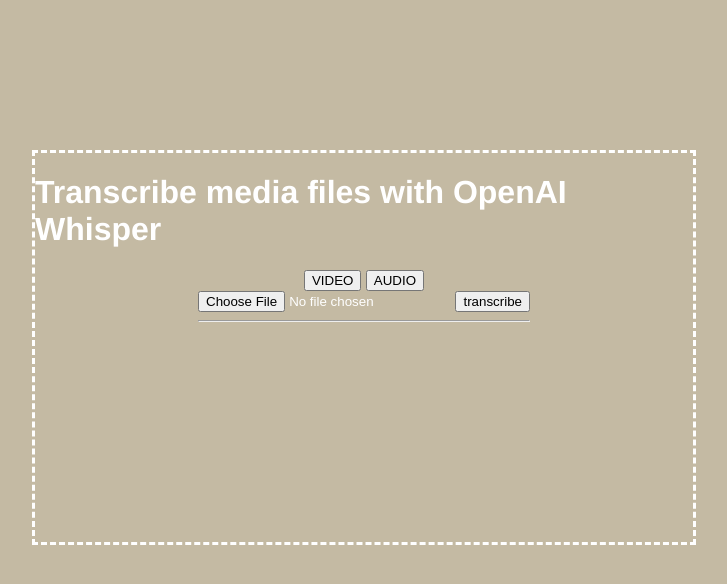
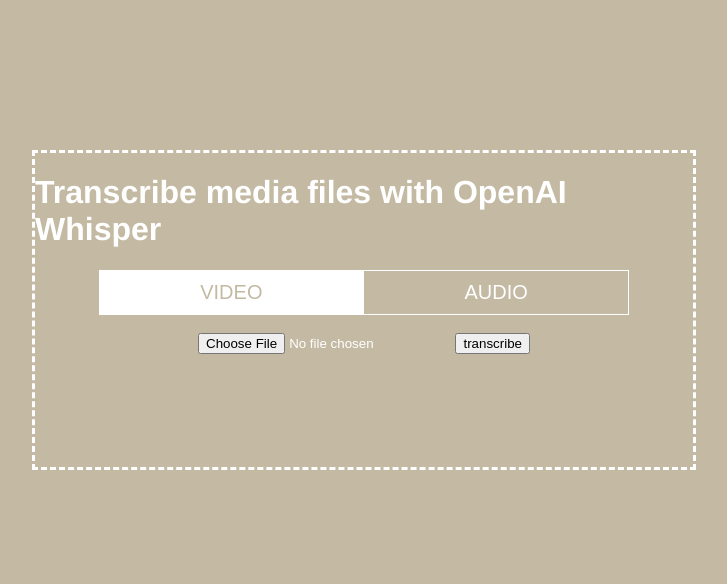
Before and after one commit to FrostyAqua37/Video-and-audio-transcription, a Flask app: page / in a window 1280 px wide. Shown: the top 584 px of the page, without its empty margins (276-1003 px from the left). Run offline with Flask 3, Linux system fonts and the light colour scheme.

Commit message:
Added more css styling and /audio endpoint

```diff
--- a/flaskr/app.py
+++ b/flaskr/app.py
@@ -5,10 +5,16 @@
 import os
 
 app = Flask(__name__)
+app.config['UPLOAD_FOLDER'] = 'static/uploads'
 
-app.config['UPLOAD_FOLDER'] = 'static/uploads'
+model = Transcribe()
 allowed_video_formats = {'mp4', 'avi', 'mov', 'wmv', 'ogg', 'webm', 'mkv', 'flv'}
 allowed_audio_formats = {'mp3', 'wav', 'flac', 'wma', 'aac', 'aiff', 'ogg', 'midi'}
+
+@app.route('/', methods=['GET'])
+def index():
+    #Returns the home page.
+    return render_template('index.html')
 
 def valid_filetype(filename:str, type:str):
     #Checks if filetype is valid by checking file extension at the end.
@@ -22,14 +28,9 @@
     if '.' in filename:
         return filename.rsplit('.', 1)[1].lower() in allowed_format
 
-@app.route('/', methods=['GET'])
-def index():
-    #Returns the home page.
-    return render_template('index.html')
-
 @app.route('/video', methods=['POST'])
 def video(filetype:str='video'):
-    if 'video' not in request.files or request.files['video'] == '':
+    if 'video' not in request.files:
         #Checks if a video is uploaded or not
         flash('No file found')
 
@@ -42,10 +43,26 @@
         path = os.path.join(app.config['UPLOAD_FOLDER'], filename)
         file.save(path)
 
-        trancriber = Transcribe(path, type='video')
-        subtitles = trancriber.transcribed_text
+        subtitles = model.transcribe(path)
+        return render_template('index.html', video=f'../{path}', video_subtitles=subtitles)
 
-        return render_template('index.html', filename=f'../{path}', subtitles=subtitles)
+    return redirect(url_for('index'))
+
+@app.route('/audio', methods=['POST'])
+def audio(filetype:str='audio'):
+    if 'audio' not in request.files:
+        #Checks if audio is submitted or not.
+        flash('No audio file found.')
+
+    #Uploaded audio file.
+    file = request.files['audio']
+
+    if file and valid_filetype(file.filename, filetype):
+        filename = secure_filename(file.filename)
+        path = os.path.join(app.config['UPLOAD_FOLDER'], filename)
+
+        subtitles = model.transcribe(path)
+        return render_template('index.html', audio=f'../{path}', audio_subtitles=subtitles)
 
     return redirect(url_for('index'))
 
--- a/flaskr/static/css/index.css
+++ b/flaskr/static/css/index.css
@@ -9,7 +9,7 @@
     justify-items: center;
     align-items: center;
     margin: 150px 300px 0px;
-    padding-bottom: 200px;
+    padding-bottom: 75px;
     border-style: dashed;
 }
 
@@ -21,10 +21,36 @@
     display: none;
 }
 
-.button {
+button {
+    /*Button styling*/
     text-transform: uppercase;
+    background-color: transparent;
+    color: white;
+    font-size: 20px;
+    border: 1px solid white;
+    padding: 10px 100px;
+    margin-left: 0px;
+    margin-right: 0px;
+    float: left;
 }
 
-.button:hover {
+button:hover {
+    /*Change button and pointer when hovering over button*/
     cursor: pointer;
+    scale: 1.20;
+    color: #C4bAA3;
+    background-color: white;
 }
+
+#video-btn {
+    background-color: white;
+    color: #C4bAA3;
+}
+
+video {
+    /*Video styling*/
+    width: auto;
+    height: auto;
+    border: 2px solid black;
+    border-radius: 5px;
+}
--- a/flaskr/static/index.js
+++ b/flaskr/static/index.js
@@ -5,26 +5,42 @@
 
 function displaySection(e) {
     if (e.target.matches('button')) {
-        //panels.forEach(panel => panel.classList.add('hide'));
+        //Makes video and audio button display their respective sections
+        const { id } = e.target.dataset;
 
-        const { id } = e.target.dataset;
-        const selector = `.panel[id="${id}"]`;
+        if (id == 'video') {
+            //Displays video section and highlights button
+            showSection(id);
+            hideSection('audio');
+            activeButton('video-btn');
+            unactiveButton('audio-btn');
+        }
 
-        style = getStyleValues(id);
-        changeDisplay(id, style.getPropertyValue('display'));
-        //document.querySelector(selector).classList.remove('hide');
+        if (id == 'audio') {
+            //Displays audio section and highlights button
+            showSection(id);
+            hideSection('video');
+            activeButton('audio-btn');
+            unactiveButton('video-btn');
+        }
     }
 }
 
-function getStyleValues(id) {
-    let element = document.getElementById(id);
-    return window.getComputedStyle(element);
+function showSection(id) {
+    document.getElementById(id).style.display = 'block';
 }
 
-function changeDisplay(id, value) {
-    if (value == 'block') {
-        document.getElementById(id).style.display = 'none';
-    } else if (value == 'none') {
-        document.getElementById(id).style.display = 'block';
-    }
+function hideSection(id) {
+    document.getElementById(id).style.display = 'none';
 }
+
+function activeButton(id) {
+    //Change color and background of current active button.
+    document.getElementById(id).style.color = '#C4bAA3';
+    document.getElementById(id).style.backgroundColor = 'white';
+}
+
+function unactiveButton(id) {
+    document.getElementById(id).style.color = 'white';
+    document.getElementById(id).style.backgroundColor = '#C4bAA3';
+}
--- a/flaskr/templates/index.html
+++ b/flaskr/templates/index.html
@@ -10,45 +10,75 @@
     <div class="transcribe">
         <h1>Transcribe media files with OpenAI Whisper</h1>
             <div class="buttons">
-                <button data-id="video" class="button">Video</button>
-                <button data-id="audio" class="button">Audio</button>
+                <button data-id="video" id="video-btn">Video</button>
+                <button data-id="audio" id="audio-btn">Audio</button>
             </div>
 
             <div class="panel" id="video">
+                <br>
                 <form action="{{ url_for('video') }}" method="post" enctype="multipart/form-data">
                     <input name="video" type="file" accept="video/*">
                     <input type="submit" value="transcribe">
-                </form>
+                </form><br>
 
                 <!--Gets error messages and displays them if there is any.-->
-                {% with messages = get_flashed_messages() %}
-                    {% if messages %}
-                        {% for message in messages %}
-                            <h3>{{ message }}</h3>
+                {% with video_errors = get_flashed_messages() %}
+                    {% if video_errors %}
+                        {% for error in video_errors %}
+                            <h3>{{ error }}</h3>
                         {% endfor %}
                     {% endif %}
                 {% endwith %}
-                <hr>
 
                 <!--Displays video after being transcribed-->
-                {% if filename %}
+                {% if video %}
                     <div class="video">
-                        <h1>Transcribed text with OpenAI Whisper.</h1>
+                        <!--<h1>Transcribed text with OpenAI Whisper.</h1> -->
                         <video controls>
-                            <source src="{{ filename }}" type="video/mp4"></source>
+                            <source src="{{ video }}" type="video/mp4"></source>
                         </video>
                     </div>
                 {% endif %}
 
-                <div id="subtitles">
+                <div id="video-subtitles">
                     <!--Transcribed subtitles is displayed here.-->
-                    <h2>{% for subtitle in subtitles %}</h2>
+                    <h2>{% for subtitle in video_subtitles %}</h2>
                         <p>{{ subtitle['timestamp'] }} {{ subtitle['text'] }}</p>
                         {% endfor %}
                 </div>
             </div>
 
-            <div class="panel" id="audio">This section is for audio files.</div>
+            <div class="panel" id="audio">
+                <br>
+                <form action="{{ url_for('audio') }}" method="post" enctype="multipart/form-data">
+                    <input name="audio" type="file" accept="audio/*">
+                    <input type="submit" value="transcribe">
+                </form><br>
+
+                <!--Gets error messages and displays them if there is any.-->
+                {% with audio_errors = get_flashed_messages() %}
+                    {% if audio_errors %}
+                        {% for error in audio_errors %}
+                            <h3>{{ error }}</h3>
+                        {% endfor %}
+                    {% endif %}
+                {% endwith %}
+
+                {% if audio %}
+                    <div class="audio">
+                        <audio controls>
+                            <source src="{{ audio }}" type="audio/*"></source>
+                        </audio>
+                    </div>
+                {% endif %}
+
+                <div class="audio-subtitles">
+                    <h2>{% for subtitle in audio_subtitles %}</h2>
+                        <p>{{ subtitle['timestamp'] }} {{ subtitle['text'] }}</p>
+                        {% endfor %}
+
+                </div>
+            </div>
     </div>
 </body>
 <script src="../static/index.js"></script>
```
Also changed, not shown: flaskr/resources/transcribe.py (+6 -8 lines).
